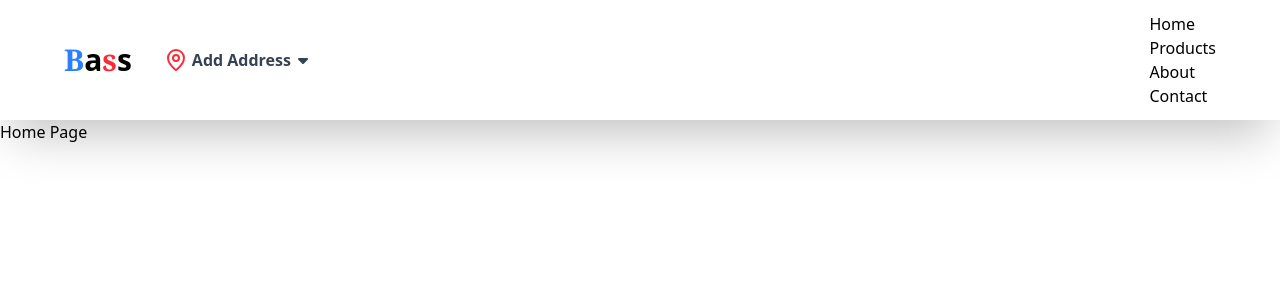
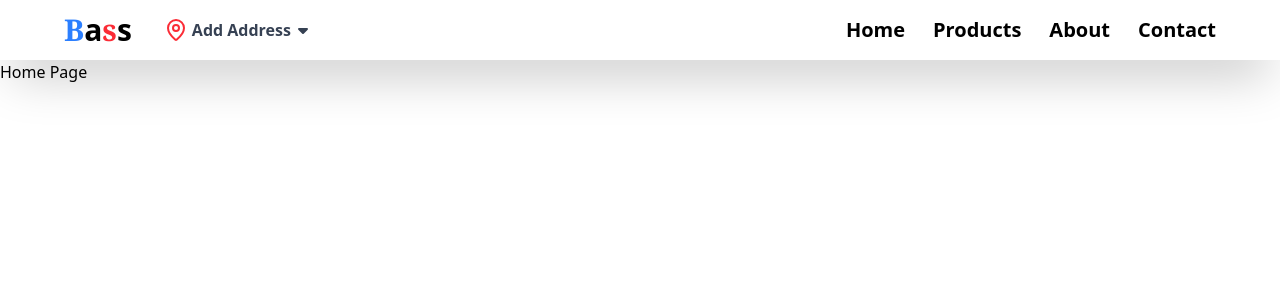
Before and after one commit to surenpal/E_commerce_audio_shop, a React (Vite) app: page / in a window 1280 px wide. Shown: the top 300 px of the page. Built offline with nearby package versions, Linux system fonts and the light colour scheme.

Commit message:
nab css is creating

```diff
--- a/src/components/Navbar.jsx
+++ b/src/components/Navbar.jsx
@@ -24,7 +24,7 @@ const Navbar = () => {
 
 
         <nav>
-          <ul>
+          <ul className='flex gap-7 text-xl font-semibold'>
             <li>Home</li>
             <li>Products</li>
             <li>About</li>
```
